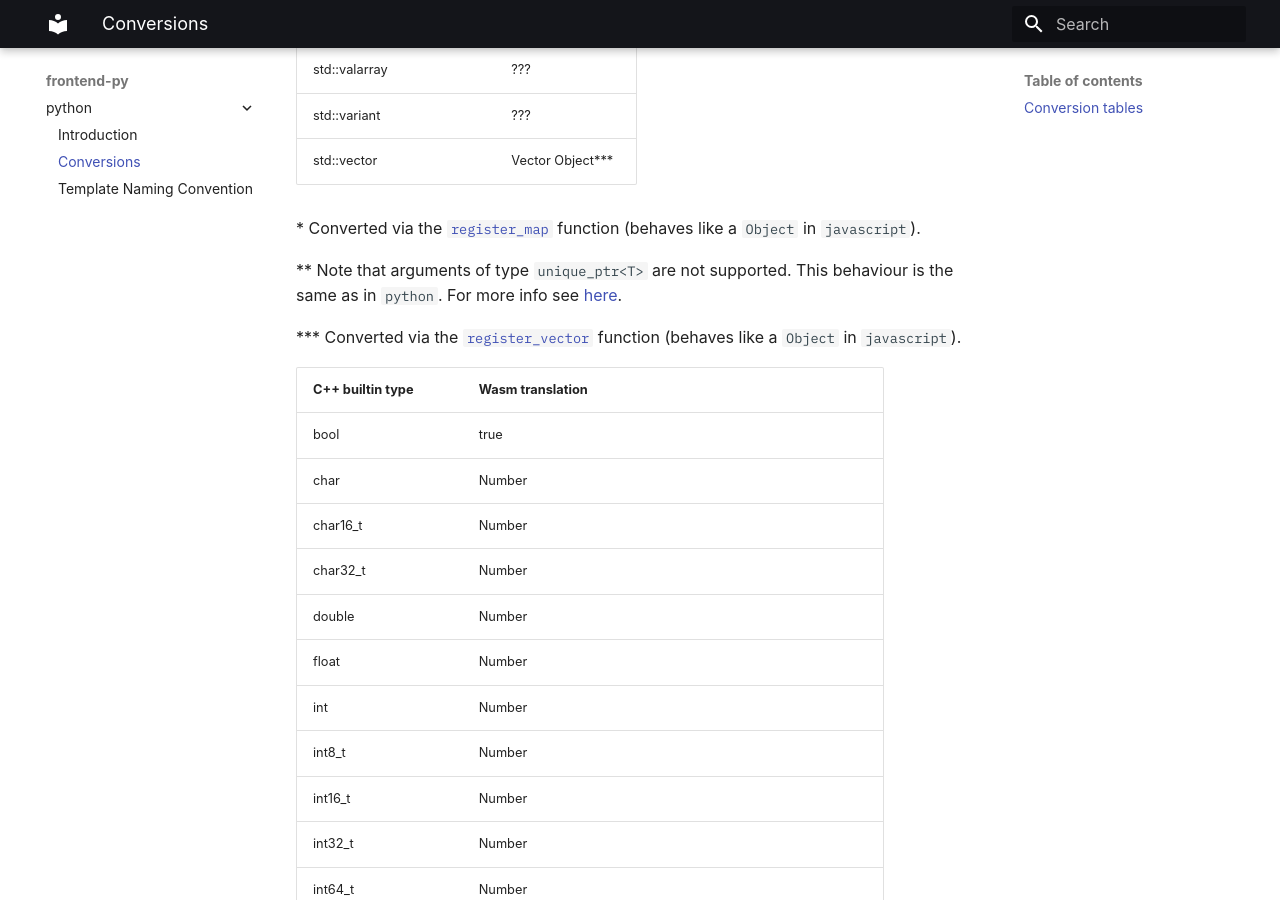
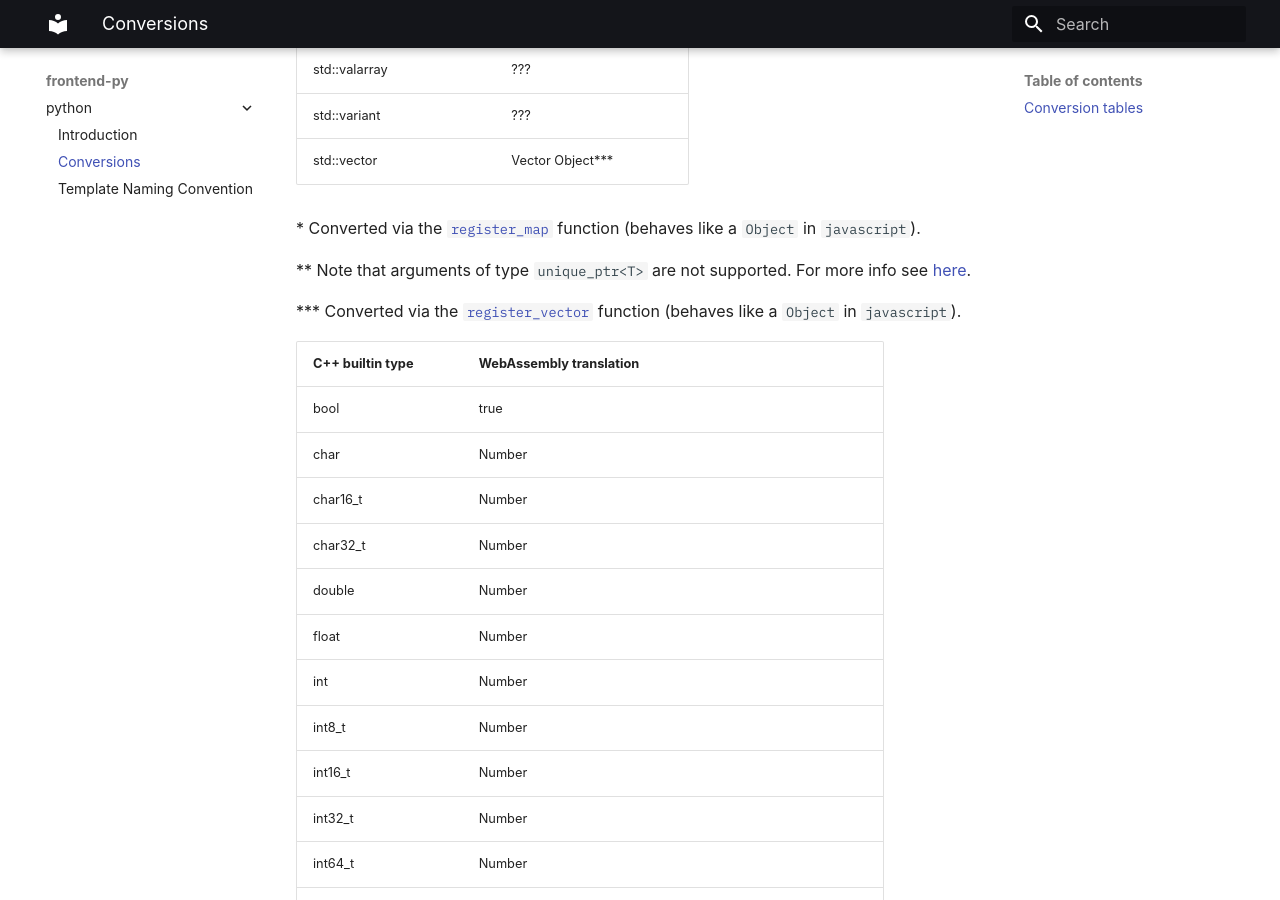
Before and after one commit to Tolc-Software/frontend.wasm, an MkDocs documentation site: the page built from docs/public/conversions.md, in a window 1280 px wide and 900 px high, scrolled down 2622 px. Built offline with MkDocs 1.6.1 and Material for MkDocs 9.7.7, drawn with Linux system fonts in a browser that asks for light colours; some web fonts are replaced; some of the changed text lies outside the part shown.

Commit message:
Change some headers wasm -> WebAssembly

```diff
--- a/docs/public/conversions.md
+++ b/docs/public/conversions.md
@@ -1,4 +1,4 @@
-# C++ to python conversions #
+# C++ to WebAssembly conversions #
 
 This page shows what is automatically translated and to what.
 On the left is the `C++` and to the right what the corresponding interface in `javascript` will be.
@@ -7,7 +7,7 @@
 
 ## Conversion tables ##
 
-| C++                                 | Wasm translation               |
+| C++                                 | WebAssembly translation        |
 |:----------------------------------- |:------------------------------ |
 | Namespace                           | Object namespace               |
 | Nested namespace                    | Nested object namespace        |
@@ -37,7 +37,7 @@
 
 \*\*\*\* Functions with different template arguments will behave as overloaded functions.
 
-| C++ Standard library class      | Wasm translation                                                  |
+| C++ Standard library class      | WebAssembly translation                                           |
 |:------------------------------- |:----------------------------------------------------------------- |
 | std::array                      | array                                                             |
 | std::complex                    | ???                                                               |
@@ -69,12 +69,12 @@
 
 \* Converted via the [`register_map`](https://emscripten.org/docs/porting/connecting_cpp_and_javascript/embind.html#built-in-type-conversions) function (behaves like a `Object` in `javascript`).
 
-\*\* Note that arguments of type `unique_ptr<T>` are not supported. This behaviour is the same as in `python`. For more info see [here](https://emscripten.org/docs/porting/connecting_cpp_and_javascript/embind.html#unique-ptr).
+\*\* Note that arguments of type `unique_ptr<T>` are not supported. For more info see [here](https://emscripten.org/docs/porting/connecting_cpp_and_javascript/embind.html#unique-ptr).
 
 \*\*\* Converted via the [`register_vector`](https://emscripten.org/docs/porting/connecting_cpp_and_javascript/embind.html#built-in-type-conversions) function (behaves like a `Object` in `javascript`).
 
 
-| C++ builtin type           | Wasm translation                                                 |
+| C++ builtin type           | WebAssembly translation                                          |
 |:-------------------------- |:---------------------------------------------------------------- |
 | bool                       | true || false                                                    |
 | char                       | Number                                                           |
```
